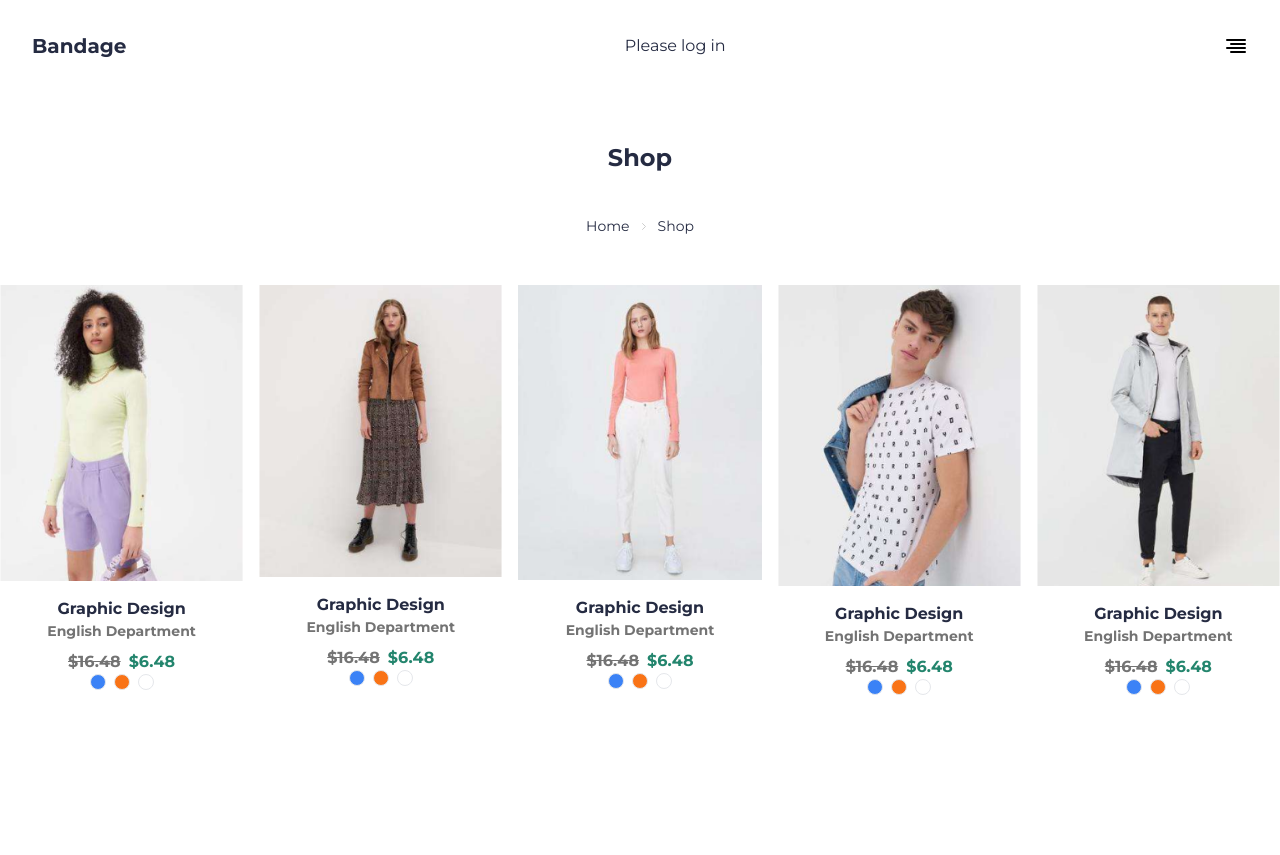
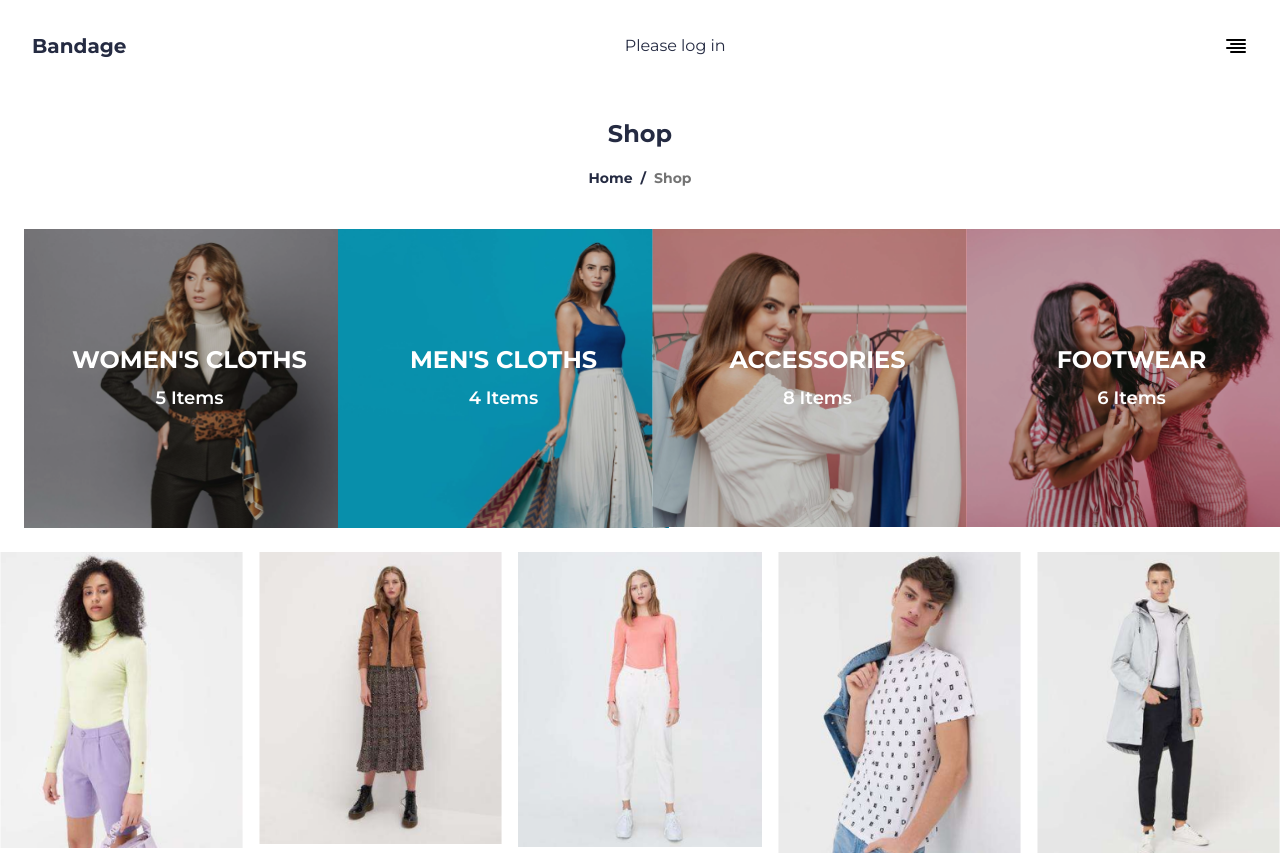
Before and after one commit to hediye-ersan/Trend-Kod, a React (Vite) app: page /shop in a window 1280 px wide. Shown: the top 855 px of the page. Built offline with nearby package versions, Linux system fonts and the light colour scheme; grey boxes are pictures that could not be loaded; a web font is replaced by a local one.

Commit message:
categoryCard componenti oluşturur

```diff
--- a/src/components/CategoryCard.jsx
+++ b/src/components/CategoryCard.jsx
@@ -1,36 +1,59 @@
-function CategoryCard({title, subtitle, image}) {
-    return(
-        <section>
-            <div  className="flex flex-col items-center justify-center py-12">
-                <h3 className="text-h3 font-bold text-center">Shop</h3>
-                <div className="flex gap-2 pt-10">
-                    <h6 className="text-h6">Home</h6>
-                    <img src="/icons/chevron-right.svg"/>
-                    <h6 className="text-h6">Shop</h6>
-                </div>
-            </div>
+'use client';
 
-            <div>
-                <div style={{backgroundImage: `url(${image})`}}>
-                    <div>
-                    <h5>{title}</h5>
-                    <h6>{subtitle}</h6>
-                    </div>
-                </div>
-            </div>
+import { User, UserRound } from 'lucide-react';
+import { Link } from 'react-router-dom';
 
-        </section>
-    );
+
+export default function FashionCategories() {
+  const categories = [
+    {
+      title: "WOMEN'S CLOTHS",
+      items: 5,
+      gender: 'female',
+      image: '/images/Category1.png'
+    },
+    {
+      title: "MEN'S CLOTHS",
+      items: 4,
+      gender: 'male',
+      image: '/images/Category2.png'
+    },
+    {
+      title: "ACCESSORIES",
+      items: 8,
+      image: '/images/Category3.png'
+    },
+    {
+      title: "FOOTWEAR",
+      items: 6,
+      image: '/images/Category4.png'
+    }
+  ];
+
+  return (
+    <div className="container mx-auto p-6">
+    <div className="text-center mb-10">
+      <h3 className="text-h3 font-bold mb-4">Shop</h3>
+      <div className="flex items-center justify-center gap-2 text-sm text-h6 font-bold">
+        <Link to="/" className=" hover:underline ">Home</Link>
+        <span >/</span>
+        <span className="text-secondText ">Shop</span>
+      </div>
+    </div>
+    <div className="grid grid-cols-1 sm:grid-cols-2 lg:grid-cols-4 gap-6">
+      {categories.map((category, index) => (
+        <div
+          key={index}
+          className="relative min-w-[331px] min-h-[300px] bg-contain bg-no-repeat bg-center cursor-pointer transition-all duration-300 hover:shadow-lg group mx-auto"
+          style={{ backgroundImage: `url(${category.image})` }}
+        >
+            <div className="absolute inset-0 flex flex-col items-center justify-center text-white text-center">
+            <h3 className="text-2xl font-bold mb-2">{category.title}</h3>
+            <p className="text-lg font-semibold">{category.items} Items</p>
+          </div>
+        </div>
+      ))}
+    </div>
+  </div>
+  );
 }
-const CategoryList =() => {
-const images= [
-    './images/Category1.png',
-    './images/Category2.png',
-    './images/Category3.png',
-    './images/Category4.png',
-    './images/Category5.png',
-]
-}
-//TODO: Create a list of category cards
-
-export default CategoryCard;
```
